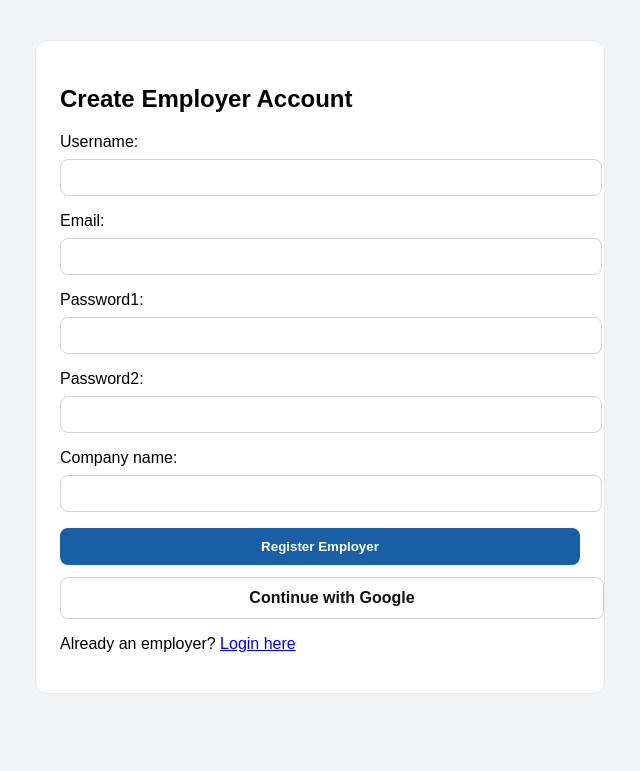
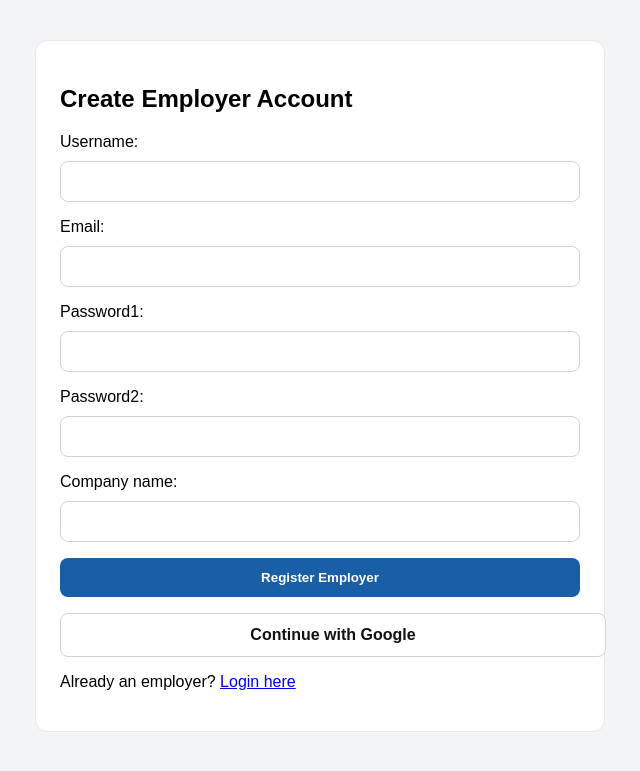
Before and after one commit to CPE3C-cruz-romer/Job-Aggregator-Website, a Django app: page /employers/register/ in a window 1280 px wide. Shown: the top 771 px of the page, without its empty margins (320-960 px from the left). Run offline with Django 5.2, Linux system fonts and the light colour scheme.

Commit message:
fix input bars placement

```diff
--- a/elective_project/jobs/templates/jobs/employer_login.html
+++ b/elective_project/jobs/templates/jobs/employer_login.html
@@ -6,10 +6,10 @@
     <style>
         body { font-family: Arial, sans-serif; margin: 0; background: #f3f4f6; }
         .wrap { max-width: 440px; margin: 44px auto; background: #fff; border: 1px solid #e5e7eb; border-radius: 12px; padding: 24px; }
-        input { width: 100%; padding: 10px; border: 1px solid #d1d5db; border-radius: 8px; margin-top: 8px; }
-        button, .google { width: 100%; margin-top: 12px; padding: 11px; border-radius: 8px; font-weight: 700; text-decoration: none; text-align: center; display: block; }
+        input, select, textarea { width: 100%; padding: 12px; border: 1px solid #d1d5db; border-radius: 8px; margin: 10px 0 0; box-sizing: border-box; }
+        button, .google { width: 100%; margin-top: 16px; padding: 12px; border-radius: 8px; font-weight: 700; text-decoration: none; text-align: center; display: block; }
         button { border: none; background: #185FA5; color: white; }
-        .google { border: 1px solid #d1d5db; color: #111; }
+        .google { border: 1px solid #d1d5db; color: #111; background: #fff; }
         .error { color: #b91c1c; }
     </style>
 </head>
--- a/elective_project/jobs/templates/jobs/employer_register.html
+++ b/elective_project/jobs/templates/jobs/employer_register.html
@@ -6,10 +6,10 @@
     <style>
         body { font-family: Arial, sans-serif; margin: 0; background: #f3f4f6; }
         .wrap { max-width: 520px; margin: 40px auto; background: #fff; border: 1px solid #e5e7eb; border-radius: 12px; padding: 24px; }
-        input { width: 100%; padding: 10px; border: 1px solid #d1d5db; border-radius: 8px; margin-top: 8px; }
-        button, .google { width: 100%; margin-top: 12px; padding: 11px; border-radius: 8px; font-weight: 700; text-decoration: none; text-align: center; display: block; }
+        input, select, textarea{ width: 100%; padding: 12px; border: 1px solid #d1d5db; border-radius: 8px; margin: 10px 0 0; box-sizing: border-box; }
+        button, .google { width: 100%; margin-top: 16px; padding: 12px; border-radius: 8px; font-weight: 700; text-decoration: none; text-align: center; display: block; }
         button { border: none; background: #185FA5; color: white; }
-        .google { border: 1px solid #d1d5db; color: #111; }
+        .google { border: 1px solid #d1d5db; color: #111; background: #fff; }
         .errorlist { color: #b91c1c; }
     </style>
 </head>
```
Also changed, not shown: elective_project/db.sqlite3.
